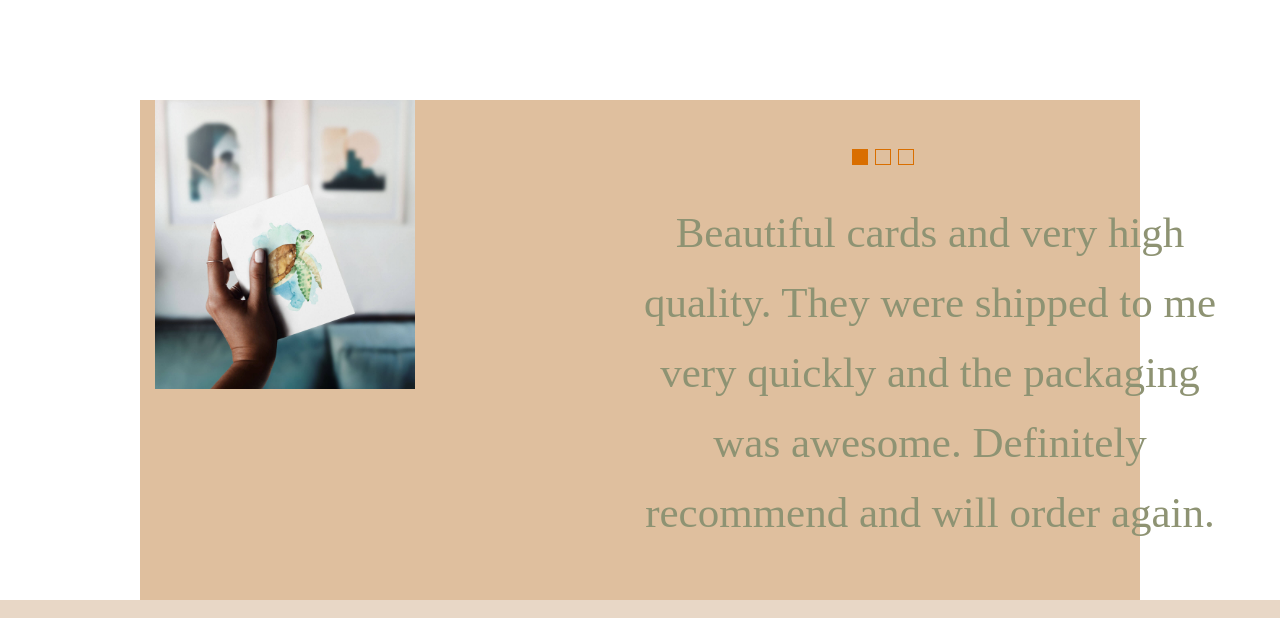
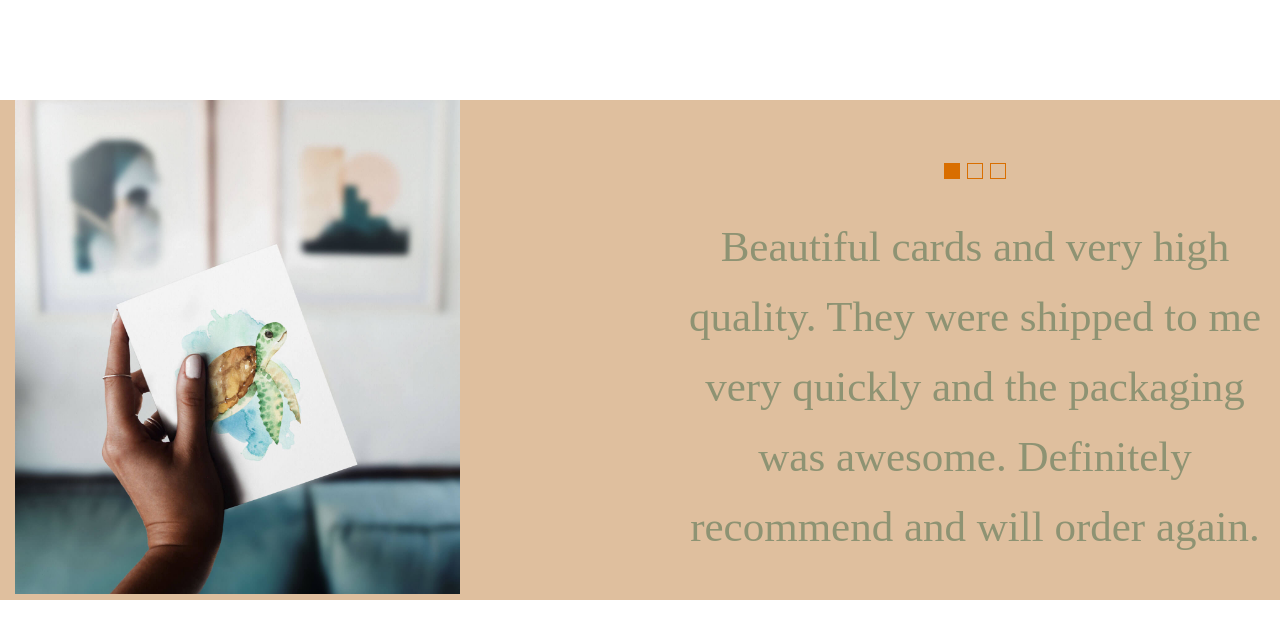
Before and after one commit to chingizkhans/tw, a plain HTML site: page index.html in a window 1280 px wide. Shown: the top 618 px of the page. Drawn offline with Linux system fonts and the light colour scheme; a web font is replaced by a local one.

Commit message:
аgovncodeisdone

```diff
--- a/css/beautifull.css
+++ b/css/beautifull.css
@@ -7,15 +7,18 @@
 }
 .container{
     background: rgb(223, 191, 158);
-    width: 1000PX;
+  width: 100%;
     height: 500px;
-
+    margin-bottom: 20px;
 }
 .beautiful_right {
     margin-top: 5%;
     width: 50%;
 }
+.beautiful_left{
+    margin-bottom: 120px;
 
+}
 .beautiful {
     gap: 225px;
     display: flex;
```
